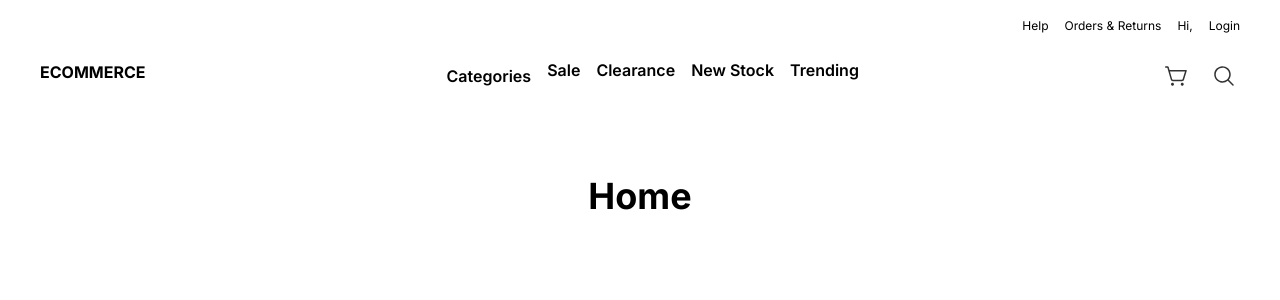
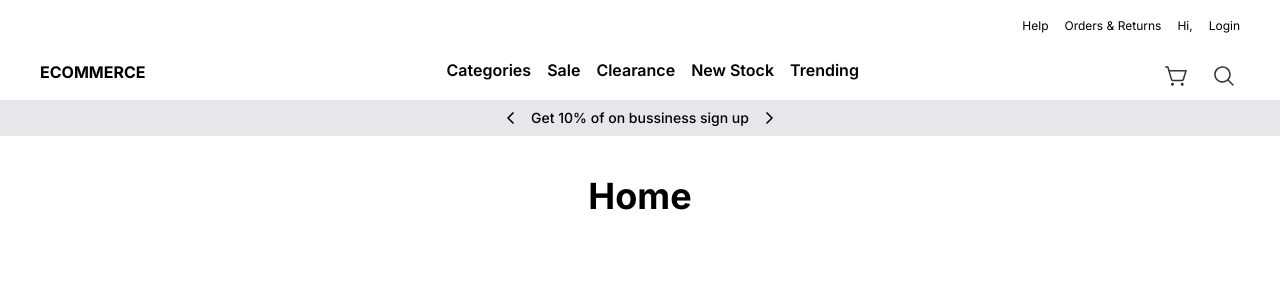
Before and after one commit to mohdasifabid/e-kom-task, a Next.js app: page /home in a window 1280 px wide. Shown: the top 300 px of the page. Built offline with nearby package versions, Linux system fonts and the light colour scheme; no server answers.

Commit message:
CSS : Navbar alignment

```diff
--- a/app/globals.css
+++ b/app/globals.css
@@ -4,7 +4,7 @@
 
 :root {
   --foreground-rgb: 0, 0, 0;
-  --background-start-rgb: 214, 219, 220;
+  --background-start-rgb: 255, 255, 255;
   --background-end-rgb: 255, 255, 255;
 }
 
--- a/app/ui/appLayout.tsx
+++ b/app/ui/appLayout.tsx
@@ -1,3 +1,4 @@
+import OfferBar from "./components/OfferBar";
 import { Navbar } from "./navbar";
 
 const layoutChildrenStyle: any = { top: "144px", position: "relative" };
@@ -7,6 +8,7 @@ export const Layout = ({ children }: any) => {
   return (
     <div className="w-full bg-white">
       <Navbar />
+      <OfferBar />
       <main
         className="flex justify-center bg-white p-4"
         style={layoutChildrenStyle}
--- a/app/ui/components/OfferBar.tsx
+++ b/app/ui/components/OfferBar.tsx
@@ -2,7 +2,7 @@ import Arrow from "./Arrow";
 
 export default function OfferBar() {
   return (
-    <div className="h-9 flex gap-3 justify-center items-center bg-gray-200 mt-100">
+    <div className="h-9 flex gap-3 justify-center items-center bg-gray-200 mt-100 fixed w-full">
       <Arrow dir="left" />
       <p className="text-sm font-medium leading-5 text-left">
         Get 10% of on bussiness sign up
--- a/app/ui/navbar.tsx
+++ b/app/ui/navbar.tsx
@@ -67,12 +67,12 @@ export const Navbar = (props: any) => {
         <p className="text-32 font-bold leading-39 text-left">ECOMMERCE</p>
         <div className="flex justify-between">
           <div className="flex gap-4">
-            <button
+            <p
               onClick={() => handleCategoryClick(isAuthenticated, router)}
-              className="text-base font-semibold leading-5 text-left"
+              className="text-base font-semibold leading-5 text-left cursor-pointer"
             >
               Categories
-            </button>
+            </p>
             <p className="text-base font-semibold leading-5 text-left">Sale</p>
             <p className="text-base font-semibold leading-5 text-left">
               Clearance
--- a/tailwind.config.ts
+++ b/tailwind.config.ts
@@ -37,6 +37,9 @@ const config: Config = {
       fontFamily: {
         'inter': ['Inter'],
       },
+      margin: {
+        "100": "100px"
+      }
     },
   },
   plugins: [],
```
